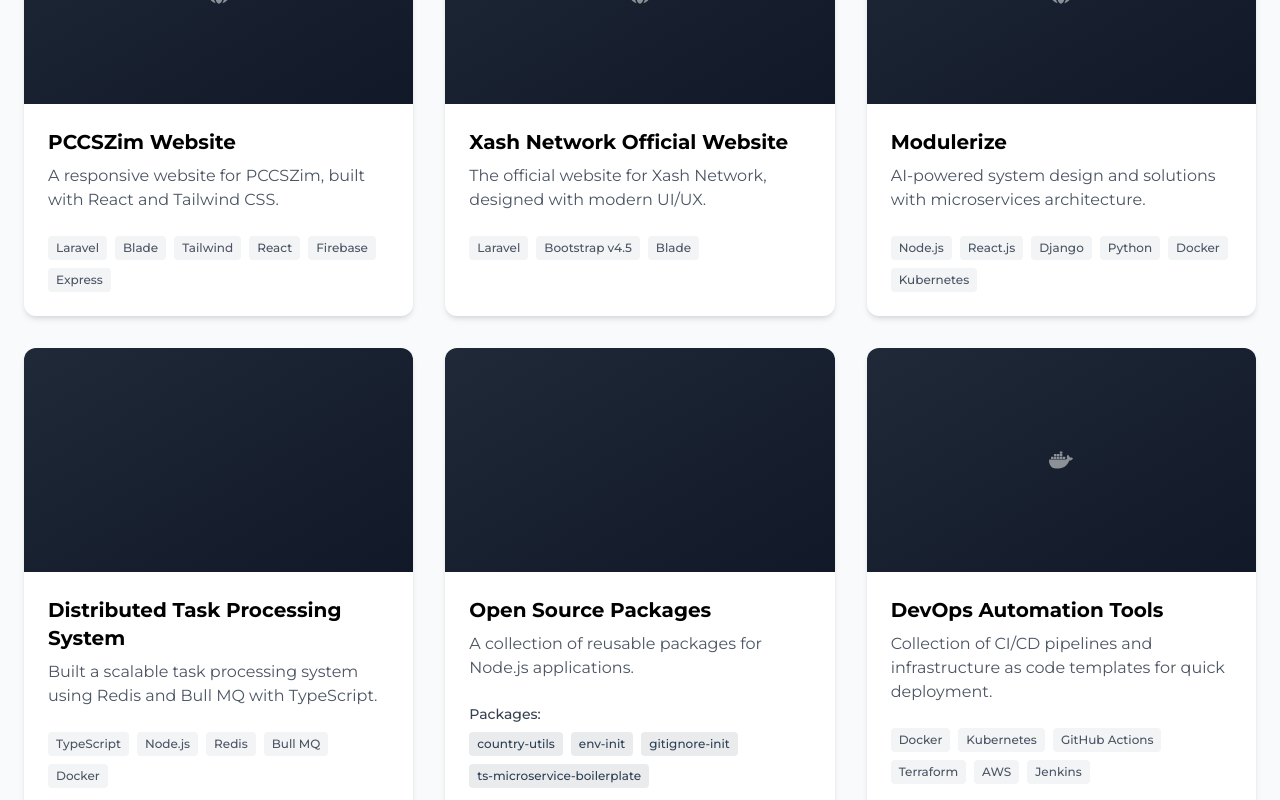
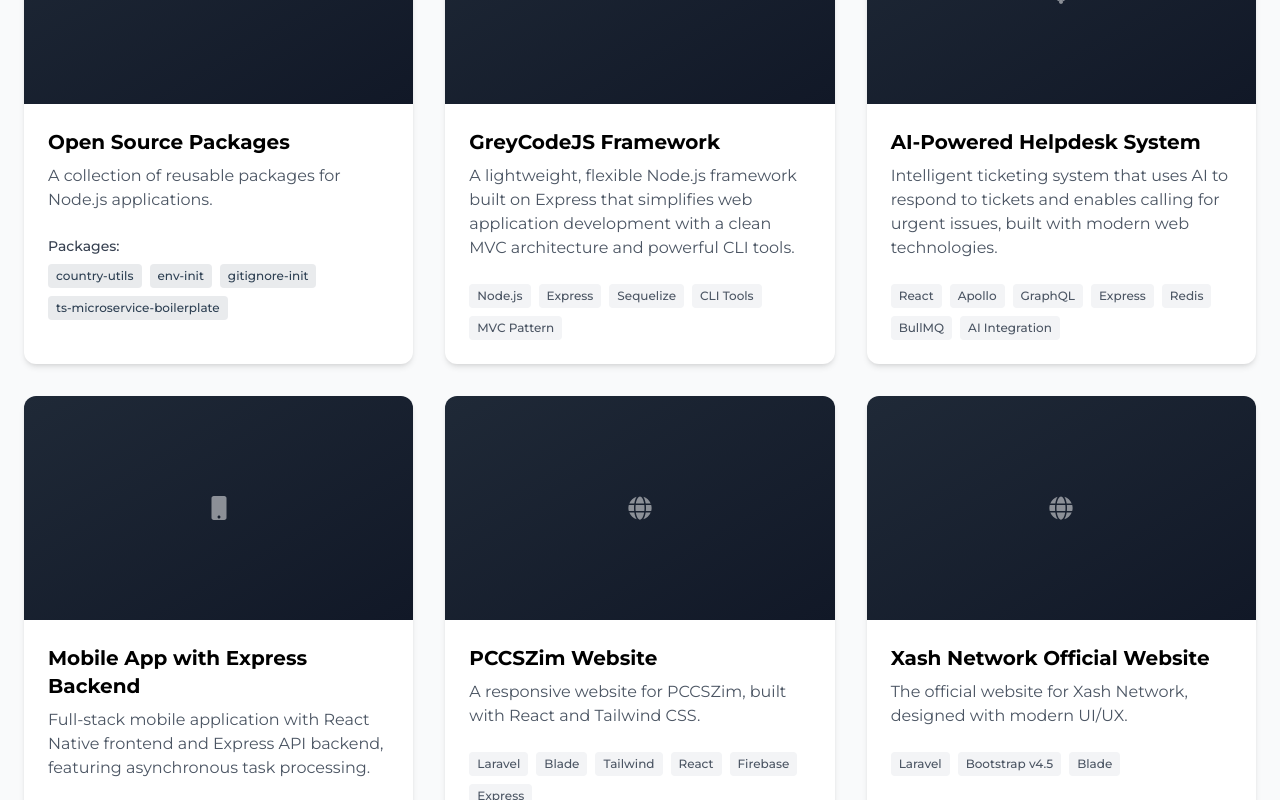
Before and after one commit to kculz/kudzai-portifolio, a React (Vite) app: page / in a window 1280 px wide. Shown: the part 2260-3060 px from the top of the page. Built offline with nearby package versions, Linux system fonts and the light colour scheme.

Commit message:
UPDATED: projects

```diff
--- a/src/components/Projects.jsx
+++ b/src/components/Projects.jsx
@@ -11,47 +11,18 @@
 import ATTAPP from "../assets/attapp1.png"; // You'll need to add this image
 
 const projects = [
+
+  // {
+  //   id: 4,
+  //   title: 'Distributed Task Processing System',
+  //   description: 'Built a scalable task processing system using Redis and Bull MQ with TypeScript.',
+  //   github: 'https://github.com/kculz/distributed-task-processor',
+  //   techStack: ['TypeScript', 'Node.js', 'Redis', 'Bull MQ', 'Docker'],
+  //   screenshot: 'DISTRIBUTED_SYSTEM',
+  //   category: 'backend'
+  // },
   {
     id: 1,
-    title: 'PCCSZim Website',
-    description: 'A responsive website for PCCSZim, built with React and Tailwind CSS.',
-    link: 'https://www.pccszim.org',
-    icon: <FaGlobe size={24} />,
-    techStack: ['Laravel', 'Blade', 'Tailwind', 'React', 'Firebase', 'Express'],
-    screenshot: PCCSZIM,
-    category: 'web'
-  },
-  {
-    id: 2,
-    title: 'Xash Network Official Website',
-    description: 'The official website for Xash Network, designed with modern UI/UX.',
-    link: 'https://xash.network/',
-    icon: <FaGlobe size={24} />,
-    techStack: ['Laravel', 'Bootstrap v4.5', 'Blade'],
-    screenshot: XASH,
-    category: 'web'
-  },
-  {
-    id: 3,
-    title: 'Modulerize',
-    description: 'AI-powered system design and solutions with microservices architecture.',
-    link: 'https://modulerize.com',
-    icon: <FaGlobe size={24} />,
-    techStack: ['Node.js', 'React.js', 'Django', 'Python', 'Docker', 'Kubernetes'],
-    screenshot: MODULERIZE,
-    category: 'web'
-  },
-  {
-    id: 4,
-    title: 'Distributed Task Processing System',
-    description: 'Built a scalable task processing system using Redis and Bull MQ with TypeScript.',
-    github: 'https://github.com/kculz/distributed-task-processor',
-    techStack: ['TypeScript', 'Node.js', 'Redis', 'Bull MQ', 'Docker'],
-    screenshot: 'DISTRIBUTED_SYSTEM',
-    category: 'backend'
-  },
-  {
-    id: 5,
     title: 'Open Source Packages',
     description: 'A collection of reusable packages for Node.js applications.',
     packages: [
@@ -63,19 +34,19 @@
     screenshot: PACKAGES,
     category: 'packages'
   },
-  {
-    id: 6,
-    title: 'DevOps Automation Tools',
-    description: 'Collection of CI/CD pipelines and infrastructure as code templates for quick deployment.',
-    github: 'https://github.com/kculz/devops-tools',
-    icon: <SiDocker size={24} />,
-    techStack: ['Docker', 'Kubernetes', 'GitHub Actions', 'Terraform', 'AWS', 'Jenkins'],
-    screenshot: 'DEVOPS_TOOLS',
-    category: 'devops'
-  },
+  // {
+  //   id: 6,
+  //   title: 'DevOps Automation Tools',
+  //   description: 'Collection of CI/CD pipelines and infrastructure as code templates for quick deployment.',
+  //   github: 'https://github.com/kculz/devops-tools',
+  //   icon: <SiDocker size={24} />,
+  //   techStack: ['Docker', 'Kubernetes', 'GitHub Actions', 'Terraform', 'AWS', 'Jenkins'],
+  //   screenshot: 'DEVOPS_TOOLS',
+  //   category: 'devops'
+  // },
   // New projects
   {
-    id: 7,
+    id: 2,
     title: 'GreyCodeJS Framework',
     description: 'A lightweight, flexible Node.js framework built on Express that simplifies web application development with a clean MVC architecture and powerful CLI tools.',
     github: 'https://github.com/kculz/greycodejs',
@@ -85,7 +56,7 @@
     category: 'frameworks'
   },
   {
-    id: 8,
+    id: 3,
     title: 'AI-Powered Helpdesk System',
     description: 'Intelligent ticketing system that uses AI to respond to tickets and enables calling for urgent issues, built with modern web technologies.',
     github: 'https://github.com/kculz/helpdesk-ticket-system.git',
@@ -95,7 +66,7 @@
     category: 'backend'
   },
   {
-    id: 9,
+    id: 4,
     title: 'Mobile App with Express Backend',
     description: 'Full-stack mobile application with React Native frontend and Express API backend, featuring asynchronous task processing.',
     github: 'https://github.com/kculz/att-app-mobile.git',
@@ -104,7 +75,37 @@
     techStack: ['React Native', 'TypeScript', 'Expo', 'Express', 'Redis', 'Bull'],
     screenshot: ATTAPP,
     category: 'mobile'
-  }
+  },
+  {
+    id: 5,
+    title: 'PCCSZim Website',
+    description: 'A responsive website for PCCSZim, built with React and Tailwind CSS.',
+    link: 'https://www.pccszim.org',
+    icon: <FaGlobe size={24} />,
+    techStack: ['Laravel', 'Blade', 'Tailwind', 'React', 'Firebase', 'Express'],
+    screenshot: PCCSZIM,
+    category: 'web'
+  },
+  {
+    id: 6,
+    title: 'Xash Network Official Website',
+    description: 'The official website for Xash Network, designed with modern UI/UX.',
+    link: 'https://xash.network/',
+    icon: <FaGlobe size={24} />,
+    techStack: ['Laravel', 'Bootstrap v4.5', 'Blade'],
+    screenshot: XASH,
+    category: 'web'
+  },
+  {
+    id: 7,
+    title: 'Modulerize',
+    description: 'AI-powered system design and solutions with microservices architecture.',
+    link: 'https://modulerize.com',
+    icon: <FaGlobe size={24} />,
+    techStack: ['Node.js', 'React.js', 'Django', 'Python', 'Docker', 'Kubernetes'],
+    screenshot: MODULERIZE,
+    category: 'web'
+  },
 ];
 
 const categories = [
```
